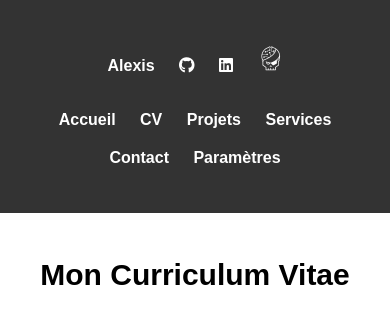
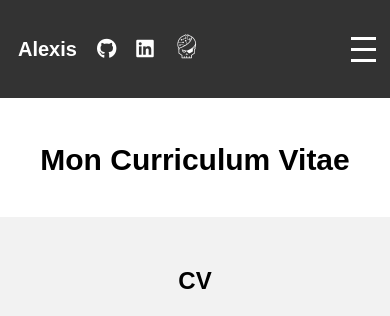
Before and after one commit to al3x6/Portfolio, a PHP site: page /public/pages/cv.php in a window 390 px wide. Shown: the top 316 px of the page. Run offline with PHP 8.4, Linux system fonts and the light colour scheme; some libraries are stand-ins or nearby versions.

Commit message:
Nouveau menu burger

```diff
--- a/includes/header.php
+++ b/includes/header.php
@@ -1,29 +1,27 @@
 <?php
 /*define('BASE_URL', '/public/pages/');*/
 ?>
+
 <header>
-    <nav>
-        <!--
-        <div class="burger-menu">
-            <div class="bar1"></div>
-            <div class="bar2"></div>
-            <div class="bar3"></div>
+    <nav class="navbar">
+        <div class="navbar-logo">
+            <a href="/">Alexis</a>
+            <a href="https://github.com/al3x6" aria-label="github" target="_blank"><i class="fab fa-github"></i></a>
+            <a href="https://www.linkedin.com/in/alexis-araujo-b7333822a" aria-label="linkedin" target="_blank"><i class="fab fa-linkedin"></i></a>
+            <a href="https://www.root-me.org/hehealex" aria-label="root-me" target="_blank"><img src="/public/image/rootme_logo.webp" alt="RootMe" style="width: 25px; height: 25px;"></a>
         </div>
-        <ul class="nav-links">-->
-        <ul>
-            <li><a href="/">Alexis</a></li>
-            <li><a href="https://github.com/al3x6" aria-label="github" target="_blank"><i class="fab fa-github"></i></a></li>
-            <li><a href="https://www.linkedin.com/in/alexis-araujo-b7333822a" aria-label="linkedin" target="_blank"><i class="fab fa-linkedin"></i></a></li>
-            <li><a href="https://www.root-me.org/hehealex" aria-label="root-me" target="_blank"><img src="/public/image/rootme_logo.webp" alt="RootMe" style="width: 25px; height: 25px;"></a></li>
-        </ul>
-        <!--<ul class="nav-links">-->
-        <ul>
-            <li><a href="/">Accueil</a></li>
-            <li><a href="/public/pages/cv.php">CV</a></li>
-            <li><a href="/public/pages/projets.php">Projets</a></li>
-            <li><a href="/public/pages/services.php">Services</a></li>
-            <li><a href="/public/pages/contact.php">Contact</a></li>
-            <li><a href="#">Paramètres</a></li>
-        </ul>
+        <div class="navbar-links">
+            <a href="/">Accueil</a>
+            <a href="/public/pages/cv.php">CV</a>
+            <a href="/public/pages/projets.php">Projets</a>
+            <a href="/public/pages/services.php">Services</a>
+            <a href="/public/pages/contact.php">Contact</a>
+            <a href="#">Paramètres</a>
+        </div>
+        <div class="burger">
+            <div class="line1"></div>
+            <div class="line2"></div>
+            <div class="line3"></div>
+        </div>
     </nav>
 </header>
--- a/public/css/styles_css.css
+++ b/public/css/styles_css.css
@@ -17,37 +17,6 @@ body {
 }
 
 /* ///////////////////////////// Header ///////////////////////////// */
-header {
-    background-color: #333;
-    color: #fff;
-    display: flex;
-    flex-direction: column;
-}
-header nav {
-    display: flex;
-    margin: 0;
-    padding: 0;
-    justify-content: space-between;
-    width: 100%;
-}
-header nav ul ul {
-    position: absolute;
-    right: 0;
-}
-/*ul{display: inline-block;} léger décalage de la page*/
-header nav li, header nav ul {
-    display: inline-block;
-    padding: 8px;
-}
-header nav a, a {
-    text-decoration: none;
-    color: #fff;
-    font-weight: bold;
-    font-size: 20px;
-}
-header nav a:hover {
-    color: #ccc;
-}
 
 /* ///////////////////////////// main ///////////////////////////// */
 main {
--- a/public/css/styles_css_header.css
+++ b/public/css/styles_css_header.css
@@ -1,92 +1,118 @@
-/* ///////////////////////////// Header ///////////////////////////// */
 header {
     background-color: #333;
     color: #fff;
+}
+
+header .navbar {
     display: flex;
-    flex-direction: column;
+    justify-content: space-between;
+    align-items: center;
+
+    padding: 0;
     position: relative;
 }
 
-header nav {
+header .navbar .navbar-logo, header .navbar .navbar-links {
     display: flex;
-    margin: 0;
-    padding: 0;
-    justify-content: space-between;
-    width: 100%;
     align-items: center;
-}
-
-header nav ul ul {
-    position: absolute;
-    right: 0;
-}
-
-header nav li, header nav ul {
-    display: inline-block;
+    margin: 16px 0;
     padding: 8px;
 }
 
-header nav a, a {
+a {
     text-decoration: none;
     color: #fff;
     font-weight: bold;
     font-size: 20px;
 }
 
-header nav a:hover {
+header .navbar .navbar-logo a, header .navbar .navbar-links a {
+    padding: 10px;
+}
+header .navbar .navbar-logo a:hover, header .navbar .navbar-links a:hover{
     color: #ccc;
 }
 
-.burger-menu {
+header .navbar .burger {
     display: none;
+    flex-direction: column;
     cursor: pointer;
-    flex-direction: column;
-    justify-content: space-around;
-    height: 25px;
-    width: 30px;
-    padding: 20px;
+    margin-right: 10px;
 }
 
-.burger-menu div {
-    width: 100%;
+header .navbar .burger div {
+    width: 25px;
     height: 3px;
     background-color: #fff;
-    border-radius: 3px;
+    margin: 4px;
 }
 
-.nav-links {
+header .navbar .navbar-links.active {
     display: flex;
-    flex-direction: row;
-    align-items: center;
+    flex-direction: column;
+    position: absolute;
+    top: 100%;
+    right: 0; /* Aligner à droite */
+    background: rgba(0, 0, 0, 0.8); /* Fond semi-transparent */
+    padding: 20px;
+    box-shadow: 0 8px 16px rgba(0, 0, 0, 0.2);
+    width: 200px; /* Largeur fixe pour le menu */
+    border-radius : 10px;
+    opacity: 0;
+    transform: translateY(-20px);
+    transition: opacity 0.3s ease-in-out, transform 0.3s ease-in-out;
 }
 
-.nav-links li {
-    margin: 0 15px;
+header .navbar .navbar-links.active a {
+    padding: 10px 0;
+    width: 100%;
+    text-align: left; /* Aligner le texte à gauche */
+    opacity: 0;
+    transform: translateY(-20px);
+    transition: opacity 0.3s ease-in-out, transform 0.3s ease-in-out;
 }
 
-@media (max-width: 768px) {
-    .nav-links {
+header .navbar .navbar-links.active a:nth-child(1) {
+    transition-delay: 0.1s;
+}
+
+header .navbar .navbar-links.active a:nth-child(2) {
+    transition-delay: 0.2s;
+}
+
+header .navbar .navbar-links.active a:nth-child(3) {
+    transition-delay: 0.3s;
+}
+
+header .navbar .navbar-links.active a:nth-child(4) {
+    transition-delay: 0.4s;
+}
+
+header .navbar .navbar-links.active a:nth-child(5) {
+    transition-delay: 0.5s;
+}
+
+header .navbar .navbar-links.active a:nth-child(6) {
+    transition-delay: 0.6s;
+}
+
+header .navbar .navbar-links.show {
+    opacity: 1;
+    transform: translateY(0);
+}
+
+header .navbar .navbar-links.show a {
+    opacity: 1;
+    transform: translateY(0);
+}
+
+@media (max-width: 941px) {
+    header .navbar .navbar-links {
         display: none;
-        flex-direction: column;
-        width: 200px;
-        background-color: rgba(0, 0, 0, 0.8);
-        position: absolute;
-        top: 45px;
-        left: 0;
-        padding: 20px;
-        z-index: 1000;
+        margin: 0;
     }
 
-    .nav-links li {
-        text-align: left;
-        margin: 15px 0;
-    }
-
-    .burger-menu {
-        display: flex;
-    }
-
-    .nav-active {
+    header .navbar .burger {
         display: flex;
     }
 }
--- a/public/css/styles_mobile.css
+++ b/public/css/styles_mobile.css
@@ -8,33 +8,6 @@ body {
 }
 
 /* ///////////////////////////// Header ///////////////////////////// */
-header {
-    background-color: #333;
-    color: #fff;
-    padding: 20px 10px;
-    text-align: center;
-}
-
-header nav {
-    display: block;
-}
-
-header nav ul {
-    list-style: none;
-    padding: 0;
-}
-
-header nav ul li {
-    display: inline-block;
-    margin: 10px 10px;
-}
-
-header nav ul li a {
-    text-decoration: none;
-    color: #fff;
-    font-weight: bold;
-    font-size: 16px;
-}
 
 /* ///////////////////////////// main ///////////////////////////// */
 main {
--- a/public/pages/cv.php
+++ b/public/pages/cv.php
@@ -12,6 +12,7 @@ $titre = 'CV';
     <meta name="description" content="Je présente sur cette page mon Cv au complet. Il est possible d'être téléchargé">
     <title><?= $titre ?></title>
     <!-- Inclure des feuilles de style CSS ici -->
+    <link rel="stylesheet" href="/public/css/styles_css_header.css">
     <link rel="stylesheet" href="../css/styles_css.css" media="only screen and (min-width: 941px)">
     <link rel="stylesheet" href="../css/styles_mobile.css" media="only screen and (max-width: 940px)">
 
@@ -864,8 +865,24 @@ $titre = 'CV';
     }
 </script>
 
+<!-- Menu Burgers -->
 <script>
-    // Menu Burger
+    // Menu Burgers
+    document.addEventListener('DOMContentLoaded', function() {
+        const burgerMenu = document.querySelector('.burger');
+        const navLinks = document.querySelector('.navbar-links');
+
+        burgerMenu.addEventListener('click', function() {
+            navLinks.classList.toggle('active');
+            if (navLinks.classList.contains('active')) {
+                setTimeout(() => {
+                    navLinks.classList.add('show');
+                }, 10); // Add a slight delay to ensure the active class is applied first
+            } else {
+                navLinks.classList.remove('show');
+            }
+        });
+    });
 </script>
 
 
```
Also changed, not shown: ancien_css/ancien_header_web.txt (added, +91 -0 lines), index.php (+13 -7 lines), public/pages/contact.php (+18 -2 lines), public/pages/projets.php (+18 -1 lines), public/pages/services.php (+18 -1 lines), ancien_css/carroussel_style.txt (renamed from public/css/enregistre_style.css), ancien_css/carroussel_styles_mobile.txt (line endings or trailing spaces).
